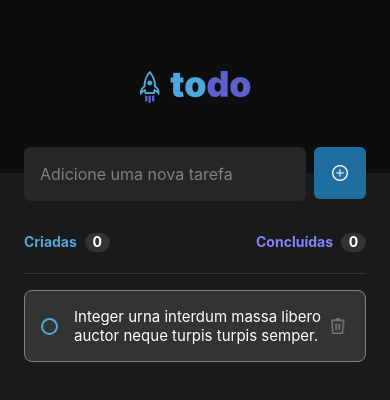
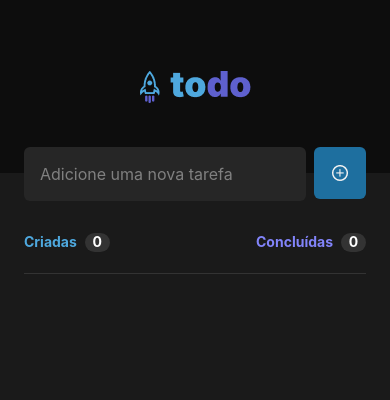
Before and after one commit to paulo-fs/todo-ReactNative, a React Native app: screen / in a window 390 px wide. Shown: the top 400 px of the page. Built offline with nearby package versions, Linux system fonts and the light colour scheme.

Commit message:
feat: add new task and render on screen

```diff
--- a/src/components/Form/index.tsx
+++ b/src/components/Form/index.tsx
@@ -1,17 +1,19 @@
-import { useContext } from "react";
+import { useContext, useState } from "react";
 import { Image, TextInput, TouchableOpacity, View } from "react-native";
 import { Context } from "../../shared/context/Context";
 import { styles } from "./styles";
 
 export function Form(){
   const {addNewTask} = useContext(Context);
+  const [message, setMessage] = useState('');
 
   function handleAddNewTask(){
     const newTask = {
       id: new Date().getTime(),
-      message: 'teste',
+      message: message,
       isDone: false
     }
+    setMessage('');
     addNewTask(newTask)
   }
 
@@ -21,6 +23,8 @@ export function Form(){
         style={styles.input}
         placeholder='Adicione uma nova tarefa'
         placeholderTextColor='#808080'
+        value={message}
+        onChangeText={setMessage}
       />
       <TouchableOpacity
         style={styles.buttonAdd}
--- a/src/components/TaskItem/index.tsx
+++ b/src/components/TaskItem/index.tsx
@@ -1,18 +1,23 @@
 import { Image, Text, TouchableOpacity, View } from "react-native";
+import { TaskType } from "../../shared/interfaces/tasks";
 import { styles } from "./styles";
 
-export function TaskItem(){
-  const check =  false;
+interface PropTypes{
+  task: TaskType
+}
+
+export function TaskItem({task}: PropTypes){
+  const {message, isDone} = task
 
   return (
     <View
-        style={ check
+        style={ isDone
           ? styles.taskChecked
           : styles.task
         }
         >
 
-        { check
+        { isDone
           ? <TouchableOpacity style={styles.checkedContainer}>
               <Image source={require('../../../assets/check.png')} style={styles.checked} />
             </TouchableOpacity>
@@ -22,12 +27,12 @@ export function TaskItem(){
 
 
         <Text
-          style={ check
+          style={ isDone
             ? styles.descriptionChecked
             : styles.descriptionUnchecked
           }
         >
-          Integer urna interdum massa libero auctor neque turpis turpis semper.
+          {message}
         </Text>
 
         <TouchableOpacity style={styles.trashButton}>
--- a/src/components/TaskItem/styles.ts
+++ b/src/components/TaskItem/styles.ts
@@ -10,6 +10,7 @@ export const styles = StyleSheet.create({
     borderWidth: 1,
     flexDirection: 'row',
     alignItems: 'center',
+    marginBottom: 8
   },
 
   taskChecked: {backgroundColor: '#333333',
@@ -17,7 +18,9 @@ export const styles = StyleSheet.create({
   padding: 16,
   borderRadius: 8,
   flexDirection: 'row',
-  alignItems: 'center',},
+  alignItems: 'center',
+  marginBottom: 8
+},
 
   unchecked: {
     width: 17,
--- a/src/components/TaskList/index.tsx
+++ b/src/components/TaskList/index.tsx
@@ -1,13 +1,25 @@
-import { Image, Text, TouchableOpacity, View } from "react-native";
+import { useContext } from "react";
+import { View } from "react-native";
+
+import { Context } from "../../shared/context/Context";
 import { TaskItem } from "../TaskItem";
+
 import { styles } from "./styles";
 
 export function TaskList(){
-  const tasks = ['task1', 'task2', 'task3'];
+  const {tasks} = useContext(Context);
 
   return (
     <View style={styles.container}>
-      <TaskItem />
+      {
+        tasks.map(task => {
+          return <TaskItem
+            key={task.id}
+            task={task}
+          />
+        })
+      }
+      {/* <TaskItem /> */}
     </View>
   )
 }
--- a/src/shared/reducers/reducer.ts
+++ b/src/shared/reducers/reducer.ts
@@ -4,8 +4,7 @@ import { Actions } from "./actions";
 export function reducers(state: TaskType[], action: any){
   switch(action.type){
     case Actions.ADD_NEW_TASK:
-      console.log(action.payload.newTask)
-      return state
+      return [...state, action.payload.newTask]
     case Actions.DELETE_TASK:
       console.log(action.payload.taskId)
       return state
```
